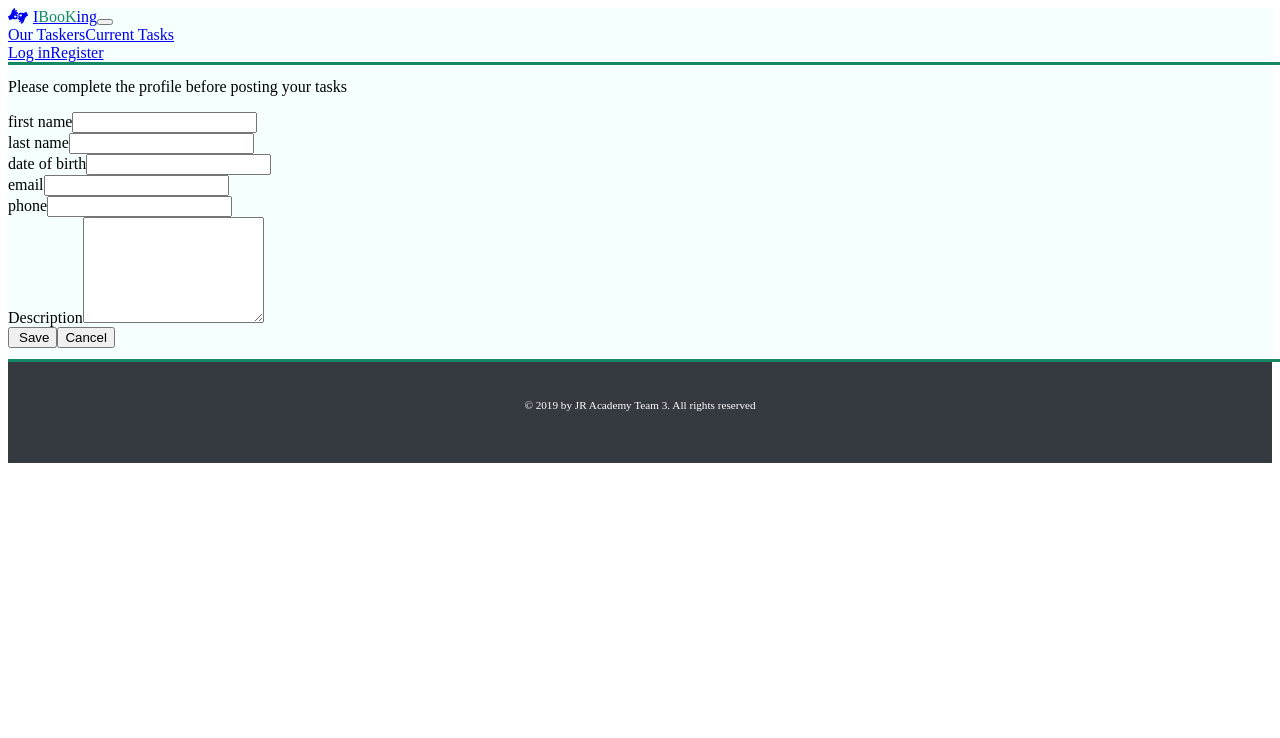
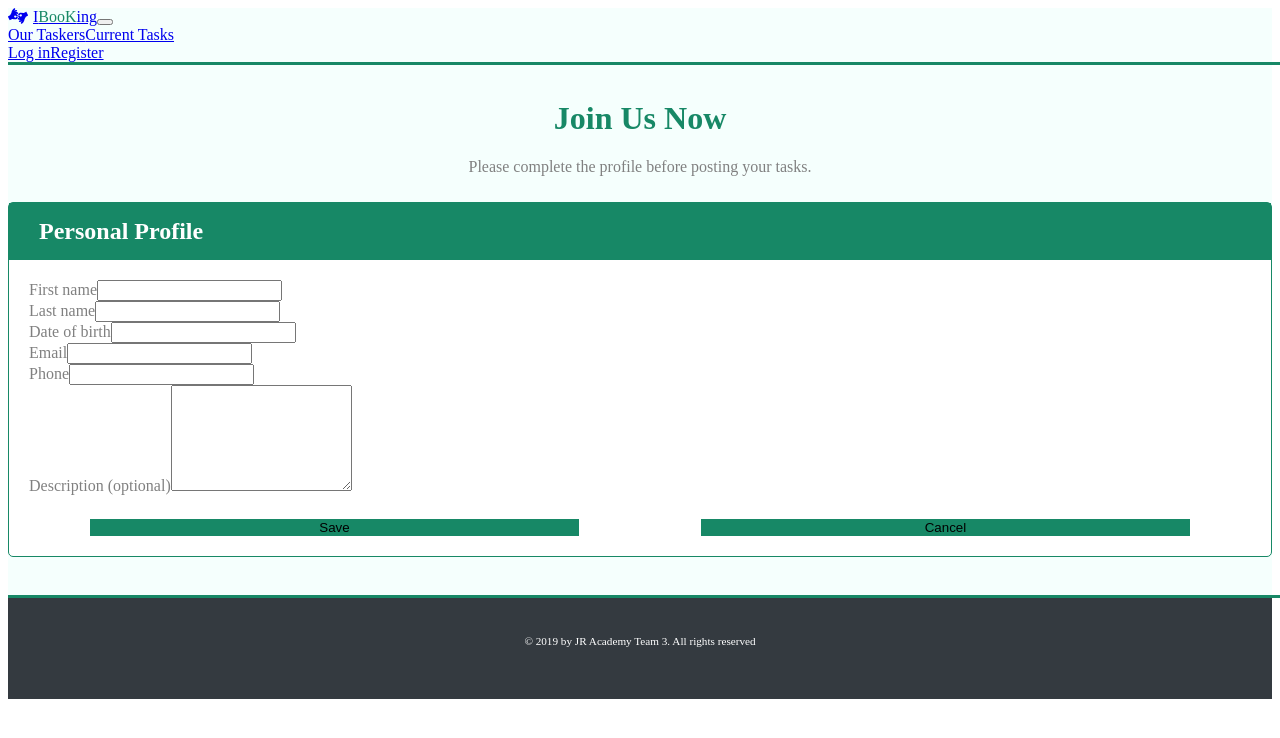
Before and after one commit to chrisudf/ibooking-app, a React (Create React App) app: page /IBooking/Profile in a window 1280 px wide. Shown: the top 738 px of the page. Built offline with nearby package versions, Linux system fonts and the light colour scheme; the HTML template or start-up script is replaced by a standard one.

Commit message:
fixed routing issue & edit seeker profile

```diff
--- a/src/components/Layout/Layout.jsx
+++ b/src/components/Layout/Layout.jsx
@@ -10,23 +10,15 @@ import TaskerEditView from "../../components/Tasker/TaskerEditView"
 import TaskView from "../../components/Task/TaskView"
 import Profile from "../../components/Seeker/Profile"
 import Routes from "../../components/Routes"
-import {Route} from "react-router-dom"
-import ProtectedRoute from "../ProtectedRoute.js"
+import {Route,Redirect,withRouter} from "react-router-dom"
 import '../../styles/global.scss'
+// import { BrowserRouter as Route,Redirect,withRouter} from "react-router-dom";
+import {loggedIn} from "../../api/auth";
 export default class Layout extends Component {
   render(){
     return (
       <div className='background-color'>
         <Nav />
-        <Route exact path="/" component={Home} />
-        {/* <ProtectedRoute exact path="/Post" component={Post} /> */}
-        <Route exact path="/Post" component={Post} />
-        <Route exact path="/Register" component={Register} />
-        <Route exact path="/Login" component={Login} />
-        <Route exact path="/Cleaning" component={TaskersView} />
-        <Route exact path="/tasker/new" component={TaskerEditView} />
-        <Route exact path="/Task" component={TaskView} />
-        <Route exact path="/Profile" component={Profile} />
         <Routes />
         <Footer />
       </div>
--- a/src/components/Seeker/Profile.jsx
+++ b/src/components/Seeker/Profile.jsx
@@ -1,7 +1,10 @@
-import React, { Component } from 'react';
-import Button from 'react-bootstrap/Button';
-import {withRouter} from "react-router-dom";
+import React, { Component } from "react";
+// import Button, { LoadingButton } from '../../UI/Button';
+import { Container, Col, Row, Button } from "react-bootstrap";
+import Styles from "../../styles/post.module.scss";
+import { withRouter } from "react-router-dom";
 import { fetchSeekerById, addSeeker, updateSeeker } from '../../api/seeker';
+
 import BlockUi from "react-block-ui";
 
 class Profile extends Component {
@@ -14,16 +17,16 @@ class Profile extends Component {
       error: null
     };
   }
-  handleInputChange = (event) => {
+  handleInputChange = event => {
     const { name, value } = event.target;
-    this.setState((preState) => {
+    this.setState(preState => {
       const seeker = { ...preState.seeker };
       seeker[name] = value;
       return { seeker };
     });
-  }
+  };
 
-  handleSubmit = (event) => {
+  handleSubmit = event => {
     event.preventDefault();
     const seeker =this.state.seeker
     this.setState({ isSaving: true });
@@ -33,28 +36,62 @@ class Profile extends Component {
       console.log('res=>',res)
       window.alert("Seeker's profile uploaded !")
       })
-      // console.log(seeker._id)
-      //need to make error handler,an alert window for example
       .catch(error =>{
         let err=""
         err=error.response
         console.log(error.response)
         console.log(err)
         window.alert(error.response.data)
-    })
-    }
+        // window.alert(err.toString().substring(20,50))
+      });
+  };
+  // componentDidMount() {
+  //   if (this._isNew()) {
+  //       return;
+  //   }
+  //   const taskerId = this.props.match.params.id;
+  //   console.log(taskerId)
+  //   this.setState({ isFetching: true });
+  //   fetchTaskerById(taskerId)
+  //       .then(tasker => this.setState({ isFetching: false, tasker }))
+  //       .catch(error => this.setState({ isFetching: false, error: error }));
+  // }
 
+  // _isNew = () => {
+  //   const { id } = this.props.match.params;
+  //   return id === 'NEW';
+  // }
+  // handleInputChange = (event) => {
+  //   const { name, value } = event.target;
+  //   this.setState((preState) => {
+  //     const tasker = { ...preState.tasker };
+  //     tasker[name] = value;
+  //     return { tasker };
+  //   });
+  // }
+  // _save = ({ id, data }) => {
+  //   if (this._isNew()) {
+  //       return addTasker(data);
+  //   }
+  //   return updateTasker(id, data);
+  // }
   render() {
-    const {seeker} = this.state;
+    const { seeker } = this.state;
     return (
-        <form className="jr-form-edit" onSubmit={this.handleSubmit}>
-          <div>
-            <p>Please complete the profile before posting your tasks</p>
-          </div>
+      <Container className={Styles.postContainer}>
+        <Row>
+          <Col xs={12}>
+            <h1 className={Styles.postTitle}>Join Us Now</h1>
+            <p className={Styles.postIntro}>
+            Please complete the profile before posting your tasks.
+            </p>
+            <div className={Styles.formContainer}>
+              <div className={Styles.formTitle}>Personal Profile</div>
+              <form className={Styles.formContent} onSubmit={this.handleSubmit}>
                 <div className="row">
                   <div className="col-md-6">
                     <div className="form-group">
-                <label>first name</label>
+                      <label>First name</label>
                       <input
                         className="form-control"
                         name="firstName"
@@ -65,7 +102,7 @@ class Profile extends Component {
                   </div>
                   <div className="col-md-6">
                     <div className="form-group">
-                <label>last name</label>
+                      <label>Last name</label>
                       <input
                         className="form-control"
                         name="lastName"
@@ -78,7 +115,7 @@ class Profile extends Component {
                 <div className="row">
                   <div className="col-md-6">
                     <div className="form-group">
-                <label>date of birth</label>
+                      <label>Date of birth</label>
                       <input
                         className="form-control"
                         name="dob"
@@ -89,7 +126,7 @@ class Profile extends Component {
                   </div>
                   <div className="col-md-6">
                     <div className="form-group">
-                <label>email</label>
+                      <label>Email</label>
                       <input
                         className="form-control"
                         name="email"
@@ -102,7 +139,7 @@ class Profile extends Component {
                 <div className="row">
                   <div className="col-md-6">
                     <div className="form-group">
-                <label>phone</label>
+                      <label>Phone</label>
                       <input
                         className="form-control"
                         name="phone"
@@ -115,23 +152,26 @@ class Profile extends Component {
                 <div className="row">
                   <div className="col-md-12">
                     <div className="form-group">
-                <label>Description</label>
+                      <label>Description (optional)</label>
                       <textarea
                         style={{ height: 100 }}
                         className="form-control"
                         name="description"
-                  value={seeker.description || ''}
+                        value={seeker.description || ""}
                         onChange={this.handleInputChange}
                       />
                     </div>
                   </div>
                 </div>
-          <Button type="submit" >
-            <span style={{ paddingLeft: 3 }} />
+                <Button type="submit" className={Styles.bookBtn}>
                   Save
                 </Button>
-          <Button onClick={this.handleCancel}> Cancel </Button>
+                <Button className={Styles.bookBtn}> Cancel </Button>
               </form>
+            </div>
+          </Col>
+        </Row>
+      </Container>
     );
   }
 }
--- a/src/components/Tasker/TaskerEditView.jsx
+++ b/src/components/Tasker/TaskerEditView.jsx
@@ -1,5 +1,4 @@
 import React, { Component } from "react";
-// import Button, { LoadingButton } from '../../UI/Button';
 import { Container, Col, Row, Button } from "react-bootstrap";
 import Styles from "../../styles/post.module.scss";
 
@@ -82,7 +81,7 @@ class TaskerEditView extends Component {
     return (
       <Container className={Styles.postContainer}>
         <Row>
-          <Col xs={12} md={8}>
+          <Col xs={12}>
             <h1 className={Styles.postTitle}>Join Us Now</h1>
             <p className={Styles.postIntro}>
               It's time to enjoy our high quality, trust-worthy cleaning service !
@@ -92,7 +91,7 @@ class TaskerEditView extends Component {
                 <div className="row">
                   <div className="col-md-6">
                     <div className="form-group">
-                      <label>first name</label>
+                      <label>First name</label>
                       <input
                         className="form-control"
                         name="firstName"
@@ -103,7 +102,7 @@ class TaskerEditView extends Component {
                   </div>
                   <div className="col-md-6">
                     <div className="form-group">
-                      <label>last name</label>
+                      <label>Last name</label>
                       <input
                         className="form-control"
                         name="lastName"
@@ -116,7 +115,7 @@ class TaskerEditView extends Component {
                 <div className="row">
                   <div className="col-md-6">
                     <div className="form-group">
-                      <label>date of birth</label>
+                      <label>Date of birth</label>
                       <input
                         className="form-control"
                         name="dob"
@@ -127,7 +126,7 @@ class TaskerEditView extends Component {
                   </div>
                   <div className="col-md-6">
                     <div className="form-group">
-                      <label>email</label>
+                      <label>Email</label>
                       <input
                         className="form-control"
                         name="email"
@@ -140,7 +139,7 @@ class TaskerEditView extends Component {
                 <div className="row">
                   <div className="col-md-6">
                     <div className="form-group">
-                      <label>phone</label>
+                      <label>Phone</label>
                       <input
                         className="form-control"
                         name="phone"
@@ -171,7 +170,6 @@ class TaskerEditView extends Component {
               </form>
             </div>
           </Col>
-          <Col lg={3} className={Styles.joinUsImage} />
         </Row>
       </Container>
     );
--- a/src/index.js
+++ b/src/index.js
@@ -5,7 +5,7 @@ import App from './App';
 import * as serviceWorker from './serviceWorker';
 import axios from 'axios';
 
-axios.defaults.baseURL = 'http://localhost:4000/api';
+axios.defaults.baseURL = 'https://bookingback.herokuapp.com/api/';
 const baseURL = process.env.PUBLIC_URL || '/IBooking'
 ReactDOM.render(
     <Router basename ={baseURL}>
```
Also changed, not shown: src/components/Routes.jsx (+20 -22 lines). Lines whose indentation alone changed are shown as unchanged.
